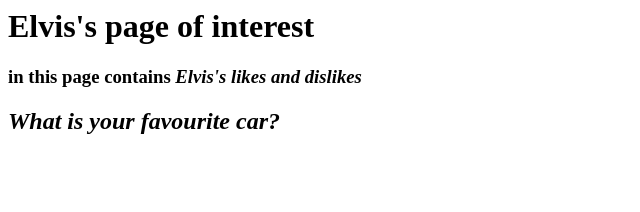
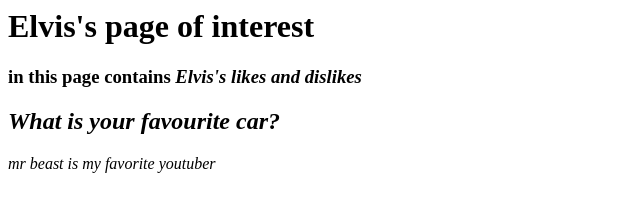
Before and after one commit to JusttElvis/justt-grove, a plain HTML site: page index.html in a window 1280 px wide. Shown: the whole page, without its empty margins (0-640 px from the left). Drawn offline with Linux system fonts and the light colour scheme.

Commit message:
Update index.html

```diff
--- a/index.html
+++ b/index.html
@@ -4,3 +4,4 @@
    </div>
 <div>
   <h2> What is your favourite car? </h2>
+  <a>mr beast is my favorite youtuber </a>
```
